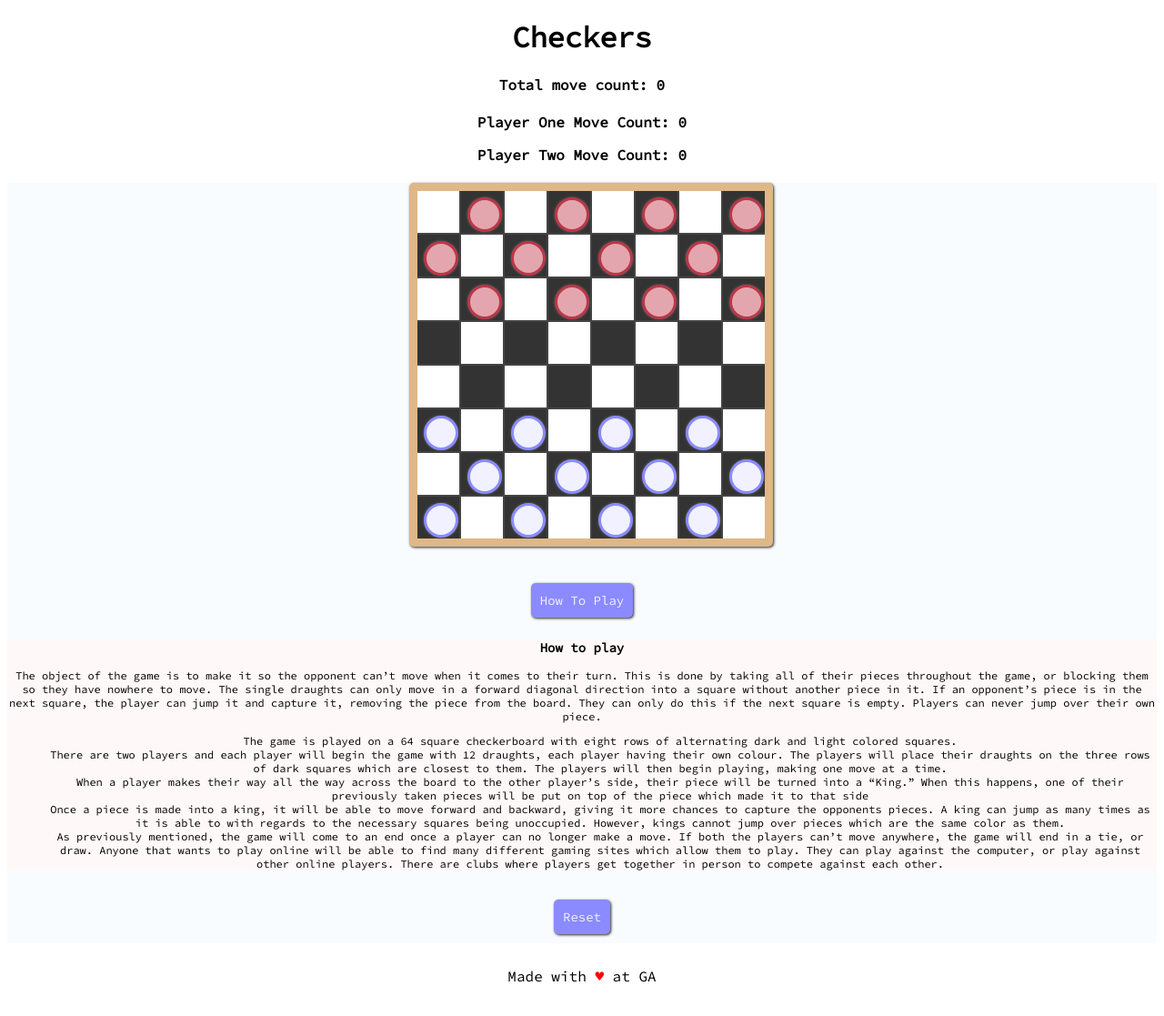
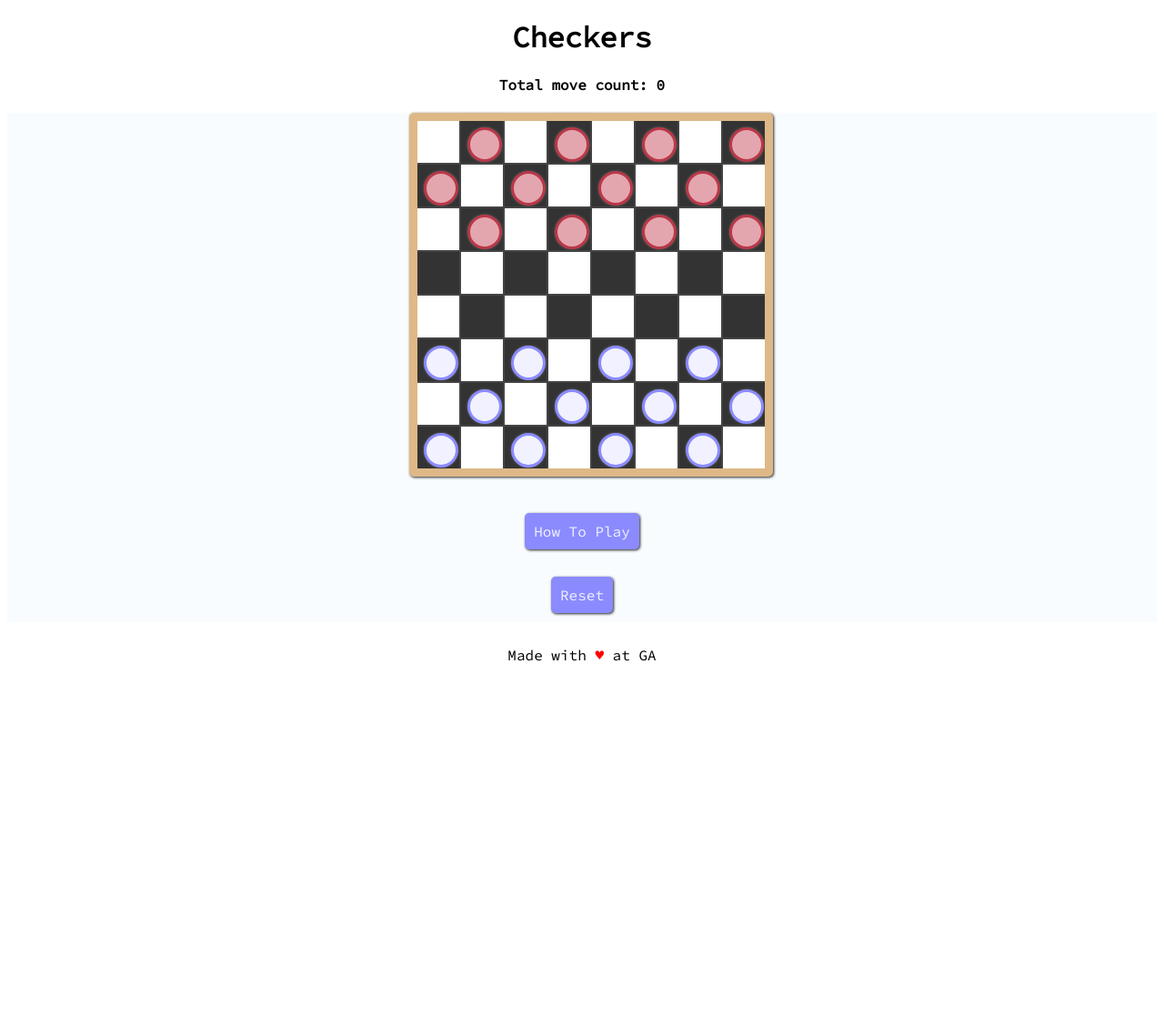
Before and after one commit to obfusticatedcode/project-0, a PHP site: page / in a window 1280 px wide. Shown: the whole page at 91% size. After the commit the page ends 727 px from the top, so only its background shows below. Run offline with PHP 8.4, Linux system fonts and the light colour scheme; some libraries are stand-ins or nearby versions.

Commit message:
css part 2

```diff
--- a/index.html
+++ b/index.html
@@ -7,6 +7,7 @@
   <title>Checkers</title>
   <!-- google fonts -->
   <link href="https://fonts.googleapis.com/css?family=Fredoka+One|Source+Code+Pro" rel="stylesheet">
+  <link href="https://fonts.googleapis.com/css?family=Lato:100" rel="stylesheet">
   <!-- page favicon -->
   <link rel="shortcut icon" type="image/x-icon" href="public/images/checkers-favicon.ico">
   <!-- link the jQuery -->
@@ -42,10 +43,18 @@
           <div id="pieces"></div>
       </div>
 
-      <!-- how to play button to reveal the rules -->
-      <div id="rules-div">
-        <button type="button" name="rules" id="rules-button">How To Play</button>
+      <div class="all-buttons">
+        <!-- how to play button to reveal the rules -->
+        <div id="rules-div">
+          <button type="button" name="rules" id="rules-button">How To Play</button>
+        </div>
+
+        <!-- the reset button -->
+        <div id="reset-div">
+          <button type="button" id="reset-button">Reset</button>
+        </div>
       </div>
+
 
       <!-- the rules -->
       <article class="instructions">
@@ -77,12 +86,6 @@
     </div>
 
 
-
-    <!-- the reset button -->
-    <div class="reset">
-      <button type="button" id="reset-button">Reset</button>
-    </div>
-
   </main>
 
   <!-- FOOTER -->
--- a/src/scss/main.scss
+++ b/src/scss/main.scss
@@ -27,9 +27,13 @@ div#game {
 }
 
 article.instructions{
-  font-size: 12px;
+  font-size: 16px;
   background-color: #FFF8F9;
+  display: none;
+  text-align: left;
+  font-family: 'Lato', sans-serif;
 }
+
 ul{
   list-style: none;
 }
@@ -155,7 +159,12 @@ button{
     box-shadow: 1px 1px 3px #232621;
     transition: background-color 0.15s linear;
     font-family: 'Source Code Pro', monospace;
-    font-size: 14px;
+    font-size: 16px;
+    display: inline-block;
+}
+
+div#reset-div{
+
 }
 
 .clearfix{
@@ -179,3 +188,8 @@ div.piece.king {
        -moz-border-radius:50%;
             border-radius:50%;
 }
+
+//ps inside the stats div
+div.stats p{
+  display: none;
+}
```
Also changed, not shown: public/css/main.css.
